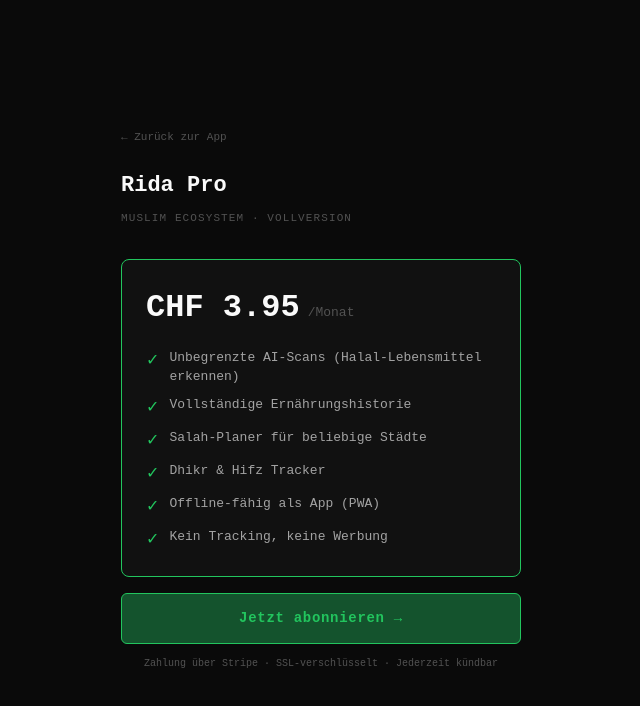
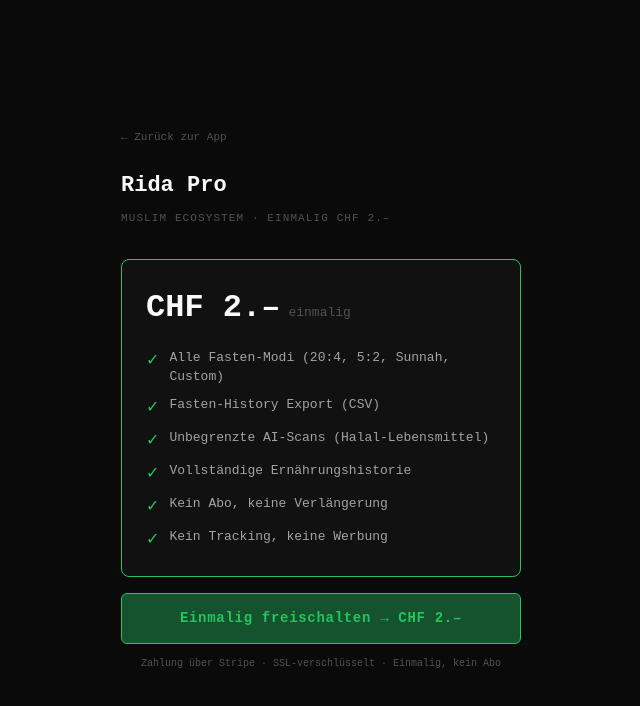
Before and after one commit to architect-dna-ch/rida, a Next.js app: page /upgrade in a window 1280 px wide. Shown: the top 706 px of the page, without its empty margins (319-959 px from the left). Built offline with nearby package versions, Linux system fonts and the light colour scheme.

Commit message:
Unify pricing: CHF 2 one-time everywhere, remove subscription references

```diff
--- a/app/success/page.tsx
+++ b/app/success/page.tsx
@@ -32,8 +32,8 @@
       {status === "ok" && (
         <div>
           <div style={{ fontSize: 48, marginBottom: 16 }}>✓</div>
-          <h1 style={{ color: "var(--green)", fontSize: 20, marginBottom: 8 }}>Willkommen im Pro-Plan!</h1>
-          <p style={{ color: "var(--text2)", fontSize: 13, marginBottom: 24 }}>Unbegrenzte AI-Scans sind jetzt aktiv.</p>
+          <h1 style={{ color: "var(--green)", fontSize: 20, marginBottom: 8 }}>Rida Pro freigeschaltet!</h1>
+          <p style={{ color: "var(--text2)", fontSize: 13, marginBottom: 24 }}>Rida Pro ist jetzt aktiv. Alle Modi freigeschaltet.</p>
           <a href="/" style={{ background: "#14532d", border: "1px solid var(--green)", color: "var(--green)", padding: "10px 24px", borderRadius: 4, fontSize: 13, fontWeight: 700, textDecoration: "none" }}>
             Zur App →
           </a>
--- a/app/upgrade/page.tsx
+++ b/app/upgrade/page.tsx
@@ -6,9 +6,7 @@
 
   const handleCheckout = async () => {
     setLoading(true);
-    const email = prompt("Deine E-Mail-Adresse (für Abo-Verwaltung):");
-    if (!email) { setLoading(false); return; }
-    const res = await fetch("/api/checkout", { method: "POST", headers: { "Content-Type": "application/json" }, body: JSON.stringify({ email }) });
+    const res = await fetch("/api/checkout", { method: "POST", headers: { "Content-Type": "application/json" }, body: JSON.stringify({}) });
     const { url } = await res.json();
     if (url) window.location.href = url;
     else setLoading(false);
@@ -20,20 +18,20 @@
         <a href="/" style={{ color: "var(--text3)", fontSize: 11, textDecoration: "none", display: "block", marginBottom: 24 }}>← Zurück zur App</a>
 
         <h1 style={{ color: "var(--text)", fontSize: 22, fontWeight: 700, marginBottom: 8 }}>Rida Pro</h1>
-        <p style={{ color: "var(--text3)", fontSize: 11, letterSpacing: "0.1em", marginBottom: 32 }}>MUSLIM ECOSYSTEM · VOLLVERSION</p>
+        <p style={{ color: "var(--text3)", fontSize: 11, letterSpacing: "0.1em", marginBottom: 32 }}>MUSLIM ECOSYSTEM · EINMALIG CHF 2.–</p>
 
         <div style={{ background: "var(--bg3)", border: "1px solid var(--green)", borderRadius: 8, padding: 24, marginBottom: 16 }}>
           <div style={{ display: "flex", alignItems: "baseline", gap: 8, marginBottom: 16 }}>
-            <span style={{ color: "var(--text)", fontSize: 32, fontWeight: 700 }}>CHF 3.95</span>
-            <span style={{ color: "var(--text3)", fontSize: 13 }}>/Monat</span>
+            <span style={{ color: "var(--text)", fontSize: 32, fontWeight: 700 }}>CHF 2.–</span>
+            <span style={{ color: "var(--text3)", fontSize: 13 }}>einmalig</span>
           </div>
           <ul style={{ listStyle: "none", display: "flex", flexDirection: "column", gap: 8 }}>
             {[
-              "Unbegrenzte AI-Scans (Halal-Lebensmittel erkennen)",
+              "Alle Fasten-Modi (20:4, 5:2, Sunnah, Custom)",
+              "Fasten-History Export (CSV)",
+              "Unbegrenzte AI-Scans (Halal-Lebensmittel)",
               "Vollständige Ernährungshistorie",
-              "Salah-Planer für beliebige Städte",
-              "Dhikr & Hifz Tracker",
-              "Offline-fähig als App (PWA)",
+              "Kein Abo, keine Verlängerung",
               "Kein Tracking, keine Werbung",
             ].map(f => (
               <li key={f} style={{ display: "flex", gap: 10, alignItems: "flex-start" }}>
@@ -46,11 +44,11 @@
 
         <button onClick={handleCheckout} disabled={loading}
           style={{ width: "100%", background: "#14532d", border: "1px solid var(--green)", color: "var(--green)", padding: "14px 0", fontSize: 14, fontWeight: 700, borderRadius: 6, cursor: loading ? "wait" : "pointer", letterSpacing: "0.05em" }}>
-          {loading ? "Wird geladen…" : "Jetzt abonnieren →"}
+          {loading ? "Wird geladen…" : "Einmalig freischalten → CHF 2.–"}
         </button>
 
         <p style={{ color: "var(--text3)", fontSize: 10, textAlign: "center", marginTop: 12, lineHeight: 1.6 }}>
-          Zahlung über Stripe · SSL-verschlüsselt · Jederzeit kündbar
+          Zahlung über Stripe · SSL-verschlüsselt · Einmalig, kein Abo
         </p>
       </div>
     </div>
--- a/components/nutrition/AIScanner.tsx
+++ b/components/nutrition/AIScanner.tsx
@@ -135,14 +135,14 @@
               Tageslimit erreicht
             </p>
             <p style={{ fontSize: 13, color: "var(--text2)", margin: "0 0 18px" }}>
-              {scanLimit} AI-Scans pro Tag im Free-Plan · Pro für unbegrenzte Scans
+              {scanLimit} AI-Scans pro Tag im Free-Plan
             </p>
             <a href="/upgrade" style={{
               display: "inline-block", padding: "11px 24px", borderRadius: 8,
               background: "var(--green)", color: "#000",
               fontSize: 13, fontWeight: 700, textDecoration: "none",
             }}>
-              Pro — CHF 3.95/Monat →
+              Pro — CHF 2.– (einmalig) →
             </a>
           </div>
         )}
--- a/components/nutrition/NutritionTab.tsx
+++ b/components/nutrition/NutritionTab.tsx
@@ -157,7 +157,7 @@
             Free: {todayScans}/{FREE_SCAN_LIMIT} AI-Scans heute
           </span>
           <a href="/upgrade" style={{ color: "var(--green)", fontSize: 11, textDecoration: "none", fontWeight: 700 }}>
-            Pro 3.95 CHF/Mo →
+            Pro CHF 2.– →
           </a>
         </div>
       )}
```
